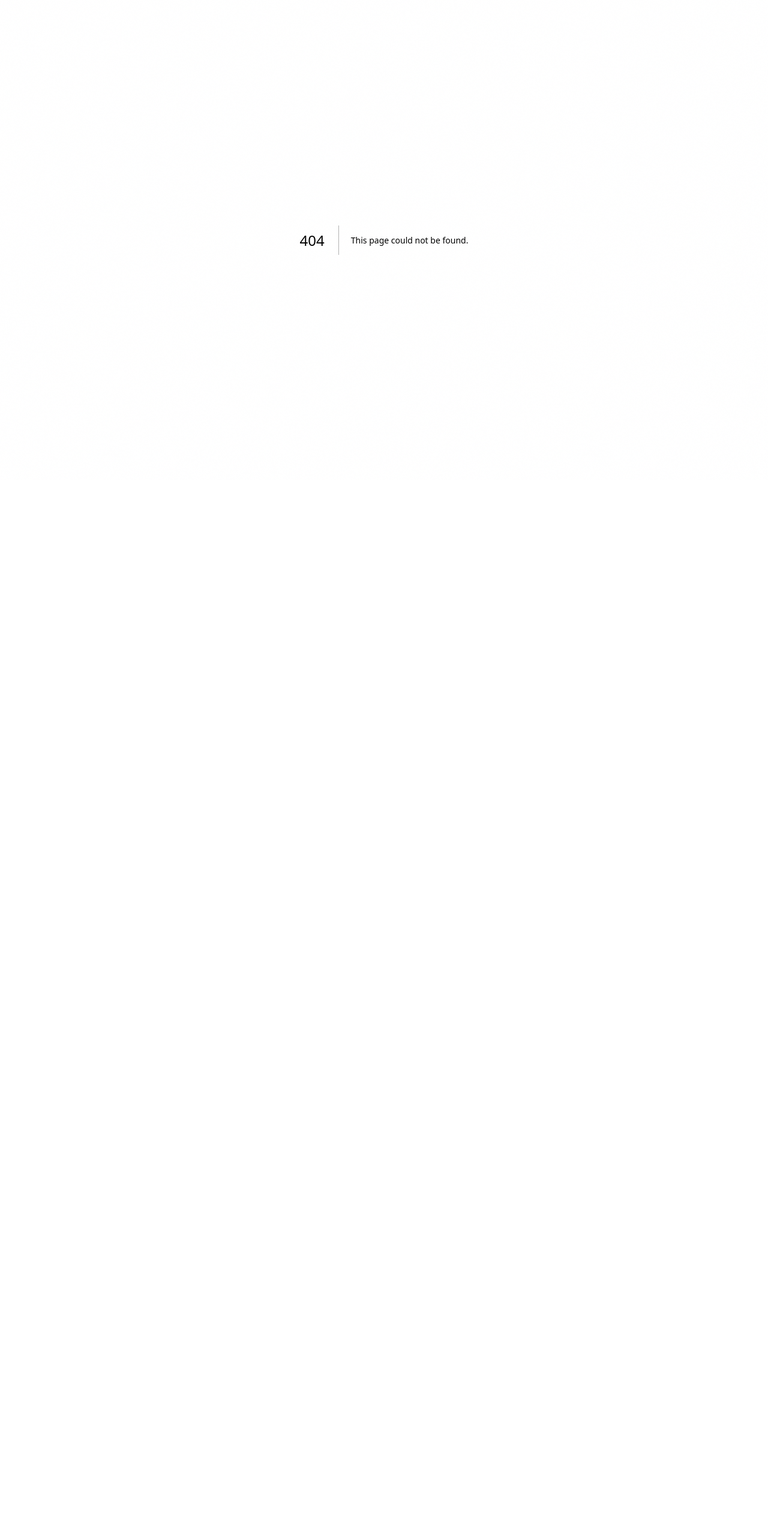
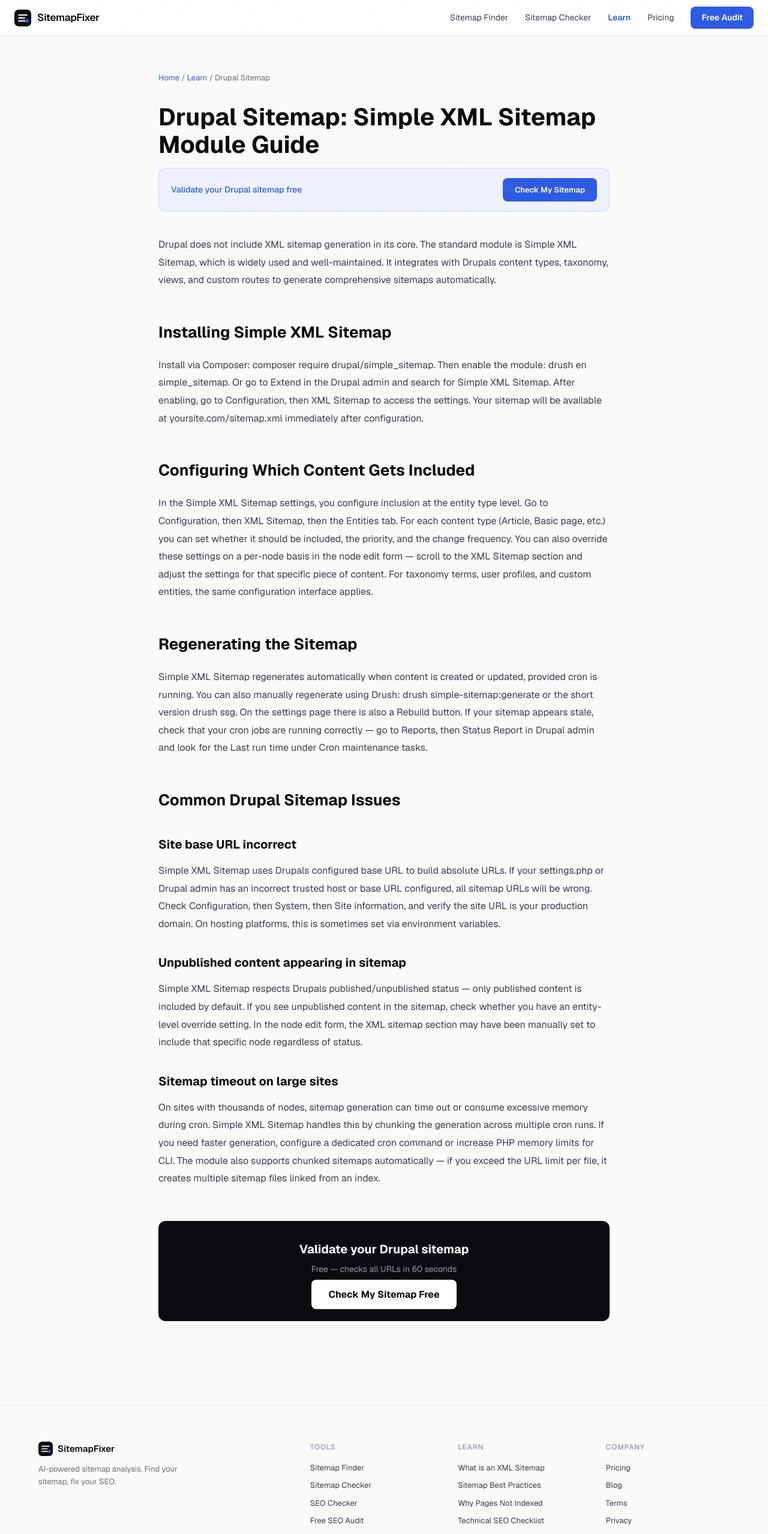
Before and after one commit to Watermelon-Coctail-Bar/sitemap-fixer, a Next.js app: page /learn/drupal-sitemap in a window 1280 px wide. Before the commit this address had no page. Shown: the top 2558 px of the page at 60% size. Before the commit the page ends 800 px from the top, so only its background shows below. Built offline with nearby package versions, Linux system fonts and the light colour scheme.

Commit message:
Create page.tsx

```diff
--- /dev/null
+++ b/src/app/learn/drupal-sitemap/page.tsx
@@ -0,0 +1,50 @@
+import type { Metadata } from 'next';
+export const metadata: Metadata = {
+  title: 'Drupal Sitemap: Simple XML Sitemap Module Setup and Fix Guide | SitemapFixer',
+  description: "How to generate an XML sitemap in Drupal using the Simple XML Sitemap module. Installation, configuration, fixing common errors, and submitting to Google.",
+  alternates: { canonical: 'https://sitemapfixer.com/learn/drupal-sitemap' },
+};
+export default function Page() {
+  return (
+    <div style={{ maxWidth: 800, margin: '0 auto', padding: '60px 24px' }}>
+      <nav style={{ fontSize: 13, color: '#6b6b7d', marginBottom: 32 }}>
+        <a href="/" style={{ color: '#2d5be3', textDecoration: 'none' }}>Home</a>{' / '}
+        <a href="/learn" style={{ color: '#2d5be3', textDecoration: 'none' }}>Learn</a>{' / '}
+        <span>Drupal Sitemap</span>
+      </nav>
+      <h1 style={{ fontSize: 40, fontWeight: 700, color: '#0a0a0f', marginBottom: 16, lineHeight: 1.15 }}>Drupal Sitemap: Simple XML Sitemap Module Guide</h1>
+      <div style={{ background: '#eef1ff', border: '1px solid rgba(45,91,227,0.2)', borderRadius: 12, padding: '16px 20px', marginBottom: 40, display: 'flex', alignItems: 'center', justifyContent: 'space-between', gap: 16 }}>
+        <span style={{ fontSize: 14, color: '#2d5be3', fontWeight: 500 }}>Validate your Drupal sitemap free</span>
+        <a href="/" style={{ background: '#2d5be3', color: 'white', padding: '10px 20px', borderRadius: 8, textDecoration: 'none', fontWeight: 600, fontSize: 13 }}>Check My Sitemap</a>
+      </div>
+      <div style={{ fontSize: 16, color: '#3d3d4f', lineHeight: 1.85 }}>
+        <p style={{ marginBottom: 24 }}>Drupal does not include XML sitemap generation in its core. The standard module is Simple XML Sitemap, which is widely used and well-maintained. It integrates with Drupals content types, taxonomy, views, and custom routes to generate comprehensive sitemaps automatically.</p>
+
+        <h2 style={{ fontSize: 26, fontWeight: 700, color: '#0a0a0f', marginTop: 48, marginBottom: 16 }}>Installing Simple XML Sitemap</h2>
+        <p style={{ marginBottom: 24 }}>Install via Composer: composer require drupal/simple_sitemap. Then enable the module: drush en simple_sitemap. Or go to Extend in the Drupal admin and search for Simple XML Sitemap. After enabling, go to Configuration, then XML Sitemap to access the settings. Your sitemap will be available at yoursite.com/sitemap.xml immediately after configuration.</p>
+
+        <h2 style={{ fontSize: 26, fontWeight: 700, color: '#0a0a0f', marginTop: 48, marginBottom: 16 }}>Configuring Which Content Gets Included</h2>
+        <p style={{ marginBottom: 24 }}>In the Simple XML Sitemap settings, you configure inclusion at the entity type level. Go to Configuration, then XML Sitemap, then the Entities tab. For each content type (Article, Basic page, etc.) you can set whether it should be included, the priority, and the change frequency. You can also override these settings on a per-node basis in the node edit form — scroll to the XML Sitemap section and adjust the settings for that specific piece of content. For taxonomy terms, user profiles, and custom entities, the same configuration interface applies.</p>
+
+        <h2 style={{ fontSize: 26, fontWeight: 700, color: '#0a0a0f', marginTop: 48, marginBottom: 16 }}>Regenerating the Sitemap</h2>
+        <p style={{ marginBottom: 24 }}>Simple XML Sitemap regenerates automatically when content is created or updated, provided cron is running. You can also manually regenerate using Drush: drush simple-sitemap:generate or the short version drush ssg. On the settings page there is also a Rebuild button. If your sitemap appears stale, check that your cron jobs are running correctly — go to Reports, then Status Report in Drupal admin and look for the Last run time under Cron maintenance tasks.</p>
+
+        <h2 style={{ fontSize: 26, fontWeight: 700, color: '#0a0a0f', marginTop: 48, marginBottom: 16 }}>Common Drupal Sitemap Issues</h2>
+
+        <h3 style={{ fontSize: 20, fontWeight: 700, color: '#0a0a0f', marginTop: 32, marginBottom: 10 }}>Site base URL incorrect</h3>
+        <p style={{ marginBottom: 24 }}>Simple XML Sitemap uses Drupals configured base URL to build absolute URLs. If your settings.php or Drupal admin has an incorrect trusted host or base URL configured, all sitemap URLs will be wrong. Check Configuration, then System, then Site information, and verify the site URL is your production domain. On hosting platforms, this is sometimes set via environment variables.</p>
+
+        <h3 style={{ fontSize: 20, fontWeight: 700, color: '#0a0a0f', marginTop: 32, marginBottom: 10 }}>Unpublished content appearing in sitemap</h3>
+        <p style={{ marginBottom: 24 }}>Simple XML Sitemap respects Drupals published/unpublished status — only published content is included by default. If you see unpublished content in the sitemap, check whether you have an entity-level override setting. In the node edit form, the XML sitemap section may have been manually set to include that specific node regardless of status.</p>
+
+        <h3 style={{ fontSize: 20, fontWeight: 700, color: '#0a0a0f', marginTop: 32, marginBottom: 10 }}>Sitemap timeout on large sites</h3>
+        <p style={{ marginBottom: 24 }}>On sites with thousands of nodes, sitemap generation can time out or consume excessive memory during cron. Simple XML Sitemap handles this by chunking the generation across multiple cron runs. If you need faster generation, configure a dedicated cron command or increase PHP memory limits for CLI. The module also supports chunked sitemaps automatically — if you exceed the URL limit per file, it creates multiple sitemap files linked from an index.</p>
+      </div>
+      <div style={{ background: '#0a0a0f', borderRadius: 12, padding: '32px', textAlign: 'center', marginTop: 56 }}>
+        <div style={{ fontSize: 20, fontWeight: 700, color: 'white', marginBottom: 8 }}>Validate your Drupal sitemap</div>
+        <div style={{ color: '#9999aa', marginBottom: 20, fontSize: 14 }}>Free — checks all URLs in 60 seconds</div>
+        <a href="/" style={{ background: 'white', color: '#0a0a0f', padding: '14px 28px', borderRadius: 8, textDecoration: 'none', fontWeight: 700 }}>Check My Sitemap Free</a>
+      </div>
+    </div>
+  );
+}
```
